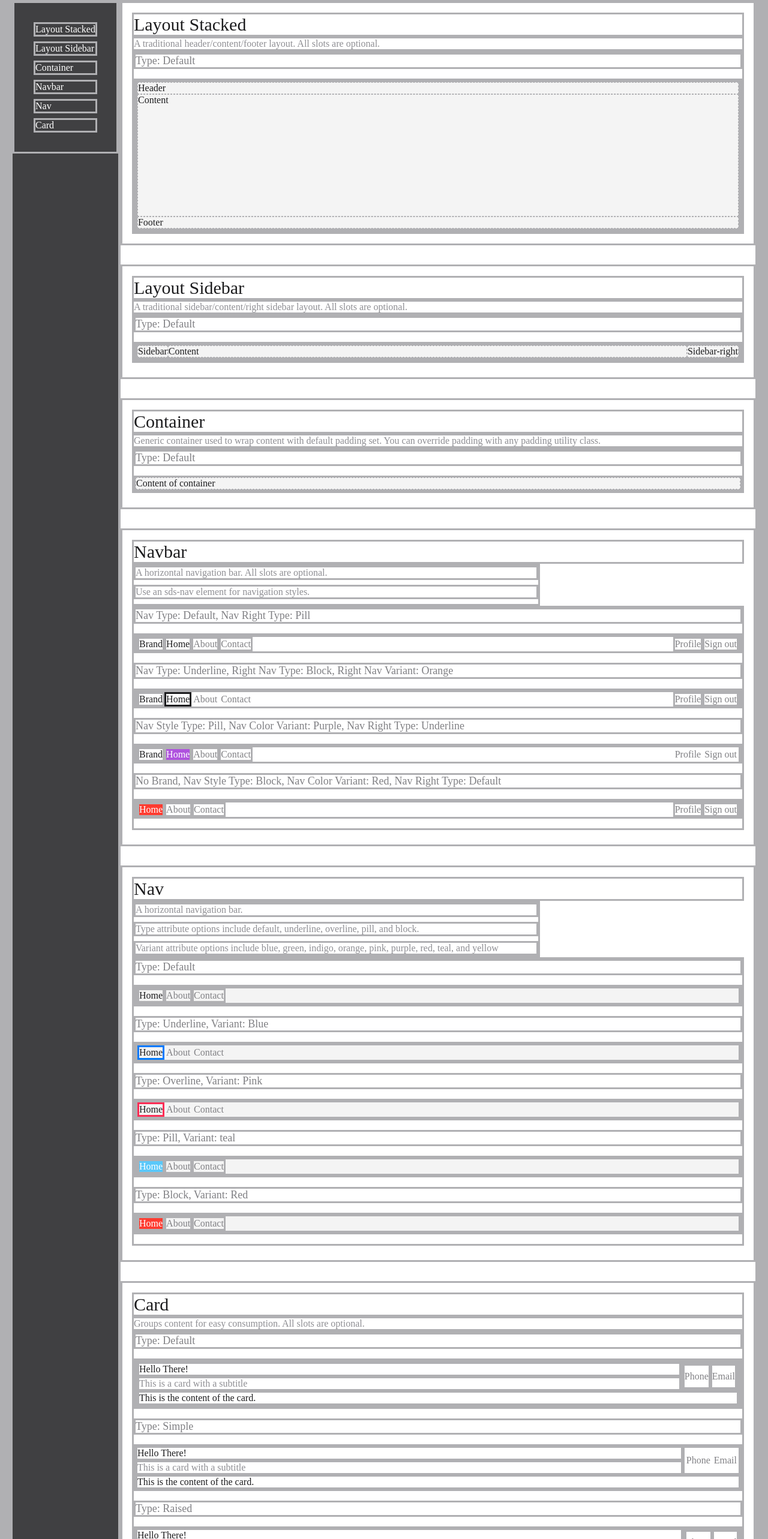
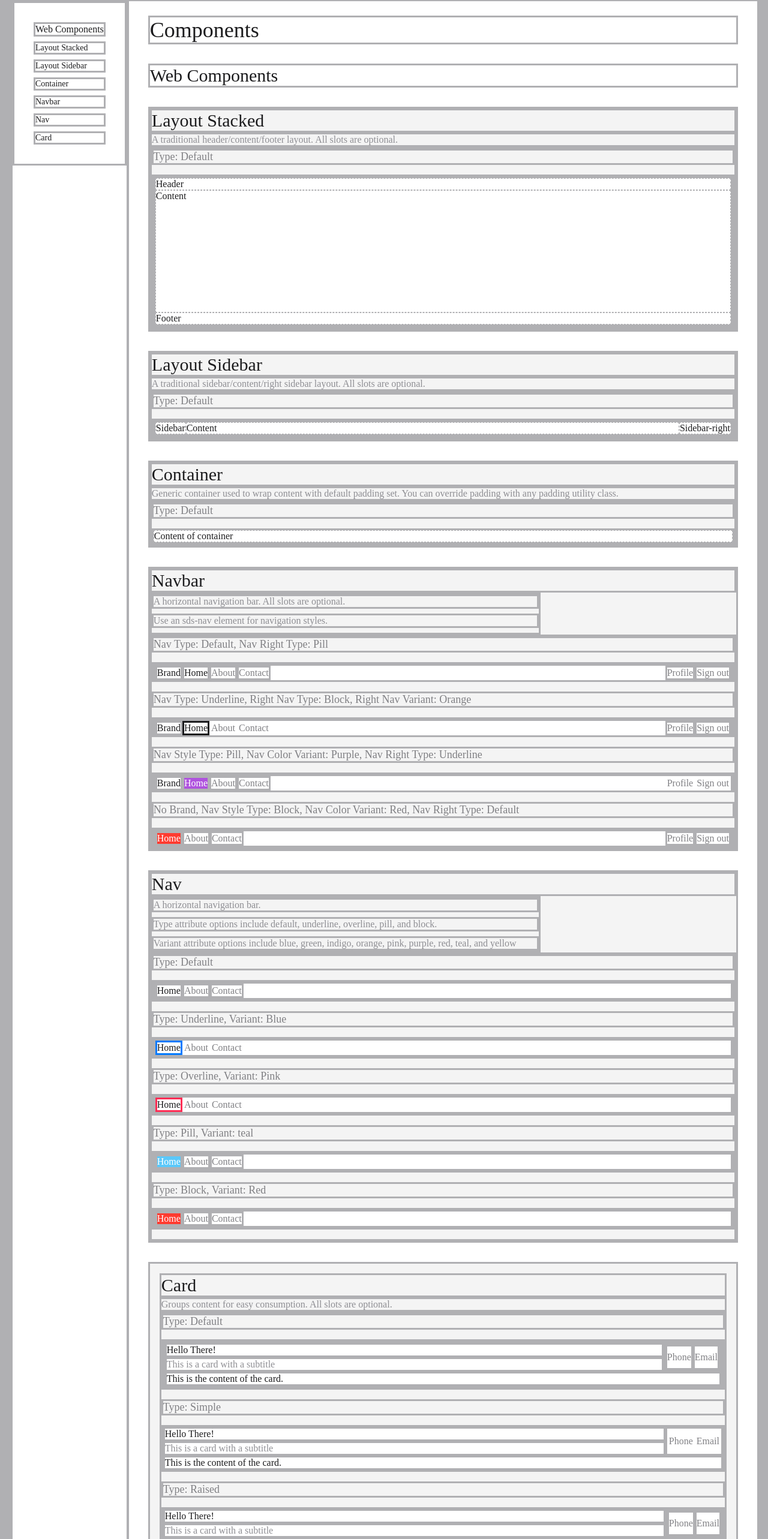
Before and after one commit to jshimkoski/simple-design-system, a Vue app: page /components in a window 1280 px wide. Shown: the part 52-2618 px from the top of the page at 60% size. Built offline with nearby package versions, Linux system fonts and the light colour scheme; what tailwind-css-variables would draw is missing.

Commit message:
start to clean up docs

```diff
--- a/src/App.vue
+++ b/src/App.vue
@@ -1,6 +1,6 @@
 <template>
   <sds-layout-stacked>
-    <header slot="header">
+    <header slot="header" class="sticky top-0 z-10">
       <sds-navbar>
         <h1 slot="brand">
           <router-link to="/" active-class="active" exact>{{
@@ -33,7 +33,7 @@
     </main>
     <footer
       slot="footer"
-      class="py-12 text-center text-sm bg-static-gray-800 text-static-gray-300 border-t"
+      class="py-12 text-center text-sm bg-gray-100 border-t"
     >
       {{ appName }}, version 1.0.0
     </footer>
--- a/src/views/Components.vue
+++ b/src/views/Components.vue
@@ -1,34 +1,33 @@
 <template>
   <sds-container class="components p-0">
-    <sds-layout-sidebar>
-      <aside slot="sidebar" class="bg-static-gray-800 border-r hidden md:block">
-        <nav class="sticky top-0 p-8">
-          <a href="#layout-stacked" class="block text-white hover:darken mb-2"
+    <sds-layout-sidebar class="divide-x">
+      <aside slot="sidebar" class="hidden md:block">
+        <nav class="p-8 text-sm space-y-2">
+          <h2 class="font-medium mb-2 text-base">Web Components</h2>
+          <a href="#layout-stacked" class="block hover:text-red"
             >Layout Stacked</a
           >
-          <a href="#layout-sidebar" class="block text-white hover:darken mb-2"
+          <a href="#layout-sidebar" class="block hover:text-red"
             >Layout Sidebar</a
           >
-          <a href="#container" class="block text-white hover:darken mb-2"
-            >Container</a
-          >
-          <a href="#navbar" class="block text-white hover:darken mb-2"
-            >Navbar</a
-          >
-          <a href="#nav" class="block text-white hover:darken mb-2">Nav</a>
-          <a href="#card" class="block text-white hover:darken">Card</a>
+          <a href="#container" class="block hover:text-red">Container</a>
+          <a href="#navbar" class="block hover:text-red">Navbar</a>
+          <a href="#nav" class="block hover:text-red">Nav</a>
+          <a href="#card" class="block hover:text-red">Card</a>
         </nav>
       </aside>
-      <sds-container slot="content" class="space-y-8">
+      <div slot="content" class="space-y-8 p-4 md:py-6 md:px-8">
+        <h2 class="text-4xl">Components</h2>
+        <h3 class="text-3xl">Web Components</h3>
         <!-- Layout Stacked -->
-        <sds-card id="layout-stacked" class="p:0 md:p-4 pb-6">
+        <sds-card id="layout-stacked" class="bg-gray-100">
           <h2 slot="title" class="text-3xl">Layout Stacked</h2>
           <p slot="subtitle">
             A traditional header/content/footer layout. All slots are optional.
           </p>
           <section slot="content">
             <h3 class="text-lg mb-4 text-gray-600">Type: Default</h3>
-            <sds-container class="bg-gray-100 h-64">
+            <sds-container class="bg-bgcolor h-64">
               <sds-layout-stacked>
                 <header slot="header" class="border-dashed border">
                   Header
@@ -43,7 +42,7 @@
         </sds-card>
 
         <!-- Layout Sidebar -->
-        <sds-card id="layout-sidebar" class="p-4 pb-6">
+        <sds-card id="layout-sidebar" class="bg-gray-100">
           <h2 slot="title" class="text-3xl">Layout Sidebar</h2>
           <p slot="subtitle">
             A traditional sidebar/content/right sidebar layout. All slots are
@@ -51,7 +50,7 @@
           </p>
           <section slot="content">
             <h3 class="text-lg mb-4 text-gray-600">Type: Default</h3>
-            <sds-container class="bg-gray-100">
+            <sds-container class="bg-bgcolor">
               <sds-layout-sidebar>
                 <header slot="sidebar" class="border-dashed border">
                   Sidebar
@@ -66,7 +65,7 @@
         </sds-card>
 
         <!-- Container -->
-        <sds-card id="container" class="p-4 pb-6">
+        <sds-card id="container" class="bg-gray-100">
           <h2 slot="title" class="text-3xl">Container</h2>
           <p slot="subtitle">
             Generic container used to wrap content with default padding set. You
@@ -74,7 +73,7 @@
           </p>
           <section slot="content">
             <h3 class="text-lg mb-4 text-gray-600">Type: Default</h3>
-            <sds-container class="bg-gray-100">
+            <sds-container class="bg-bgcolor">
               <sds-container class="border-dashed border">
                 Content of container
               </sds-container>
@@ -83,7 +82,7 @@
         </sds-card>
 
         <!-- Navbar -->
-        <sds-card id="navbar" class="p-4 pb-6">
+        <sds-card id="navbar" class="bg-gray-100">
           <h2 slot="title" class="text-3xl">Navbar</h2>
           <div slot="subtitle" class="w-2/3">
             <p>A horizontal navigation bar. All slots are optional.</p>
@@ -91,11 +90,11 @@
               Use an sds-nav element for navigation styles.
             </p>
           </div>
-          <section slot="content">
-            <h3 class="text-lg mb-4 text-gray-600">
+          <section slot="content" class="space-y-4">
+            <h3 class="text-lg text-gray-600">
               Nav Type: Default, Nav Right Type: Pill
             </h3>
-            <sds-container class="bg-gray-100 mb-4">
+            <sds-container class="bg-bgcolor">
               <sds-navbar>
                 <h1 slot="brand">
                   Brand
@@ -112,11 +111,11 @@
               </sds-navbar>
             </sds-container>
 
-            <h3 class="text-lg mb-4 text-gray-600">
+            <h3 class="text-lg text-gray-600">
               Nav Type: Underline, Right Nav Type: Block, Right Nav Variant:
               Orange
             </h3>
-            <sds-container class="bg-gray-100 mb-4">
+            <sds-container class="bg-bgcolor">
               <sds-navbar>
                 <h1 slot="brand">
                   Brand
@@ -133,11 +132,11 @@
               </sds-navbar>
             </sds-container>
 
-            <h3 class="text-lg mb-4 text-gray-600">
+            <h3 class="text-lg text-gray-600">
               Nav Style Type: Pill, Nav Color Variant: Purple, Nav Right Type:
               Underline
             </h3>
-            <sds-container class="bg-gray-100 mb-4">
+            <sds-container class="bg-bgcolor mb-4">
               <sds-navbar>
                 <h1 slot="brand">
                   Brand
@@ -154,11 +153,11 @@
               </sds-navbar>
             </sds-container>
 
-            <h3 class="text-lg mb-4 text-gray-600">
+            <h3 class="text-lg text-gray-600">
               No Brand, Nav Style Type: Block, Nav Color Variant: Red, Nav Right
               Type: Default
             </h3>
-            <sds-container class="bg-gray-100 mb-4">
+            <sds-container class="bg-bgcolor mb-4">
               <sds-navbar hide-brand>
                 <sds-nav slot="nav" type="block" variant="red">
                   <a slot="item" href="#" class="active">Home</a>
@@ -175,7 +174,7 @@
         </sds-card>
 
         <!-- Nav -->
-        <sds-card id="nav" class="p-4 pb-6">
+        <sds-card id="nav" class="bg-gray-100">
           <h2 slot="title" class="text-3xl">Nav</h2>
           <div slot="subtitle" class="w-2/3">
             <p>A horizontal navigation bar.</p>
@@ -192,7 +191,7 @@
             <h3 class="text-lg mb-4 text-gray-600">
               Type: Default
             </h3>
-            <sds-container class="bg-gray-100 mb-4">
+            <sds-container class="bg-bgcolor mb-4">
               <sds-nav>
                 <a slot="item" href="#" class="active">Home</a>
                 <a slot="item" href="#">About</a>
@@ -203,7 +202,7 @@
             <h3 class="text-lg mb-4 text-gray-600">
               Type: Underline, Variant: Blue
             </h3>
-            <sds-container class="bg-gray-100 mb-4">
+            <sds-container class="bg-bgcolor mb-4">
               <sds-nav type="underline" variant="blue">
                 <a slot="item" href="#" class="active">Home</a>
                 <a slot="item" href="#">About</a>
@@ -214,7 +213,7 @@
             <h3 class="text-lg mb-4 text-gray-600">
               Type: Overline, Variant: Pink
             </h3>
-            <sds-container class="bg-gray-100 mb-4">
+            <sds-container class="bg-bgcolor mb-4">
               <sds-nav type="overline" variant="pink">
                 <a slot="item" href="#" class="active">Home</a>
                 <a slot="item" href="#">About</a>
@@ -225,7 +224,7 @@
             <h3 class="text-lg mb-4 text-gray-600">
               Type: Pill, Variant: teal
             </h3>
-            <sds-container class="bg-gray-100 mb-4">
+            <sds-container class="bg-bgcolor mb-4">
               <sds-nav type="pill" variant="teal">
                 <a slot="item" href="#" class="active">Home</a>
                 <a slot="item" href="#">About</a>
@@ -236,7 +235,7 @@
             <h3 class="text-lg mb-4 text-gray-600">
               Type: Block, Variant: Red
             </h3>
-            <sds-container class="bg-gray-100 mb-4">
+            <sds-container class="bg-bgcolor mb-4">
               <sds-nav type="block" variant="red">
                 <a slot="item" href="#" class="active">Home</a>
                 <a slot="item" href="#">About</a>
@@ -247,14 +246,14 @@
         </sds-card>
 
         <!-- Card -->
-        <sds-card id="card" class="p-4 pb-6">
+        <sds-card id="card" class="bg-gray-100 p-4 pb-6">
           <h2 slot="title" class="text-3xl">Card</h2>
           <p slot="subtitle">
             Groups content for easy consumption. All slots are optional.
           </p>
           <section slot="content">
             <h2 class="text-lg mb-4 text-gray-600">Type: Default</h2>
-            <sds-container class="bg-gray-100 mb-4">
+            <sds-container class="bg-bgcolor mb-4">
               <sds-card>
                 <h3 slot="title">Hello There!</h3>
                 <p slot="subtitle">This is a card with a subtitle</p>
@@ -269,7 +268,7 @@
             </sds-container>
 
             <h2 class="text-lg mb-4 text-gray-600">Type: Simple</h2>
-            <sds-container class="bg-gray-100 mb-4">
+            <sds-container class="bg-bgcolor mb-4">
               <sds-card type="simple">
                 <h3 slot="title">Hello There!</h3>
                 <p slot="subtitle">This is a card with a subtitle</p>
@@ -284,7 +283,7 @@
             </sds-container>
 
             <h2 class="text-lg mb-4 text-gray-600">Type: Raised</h2>
-            <sds-container class="bg-gray-100 mb-4">
+            <sds-container class="bg-bgcolor mb-4">
               <sds-card type="raised">
                 <h3 slot="title">Hello There!</h3>
                 <p slot="subtitle">This is a card with a subtitle</p>
@@ -301,7 +300,7 @@
             <h2 class="text-lg mb-4 text-gray-600">
               Type: Accented
             </h2>
-            <sds-container class="bg-gray-100 mb-4">
+            <sds-container class="bg-bgcolor mb-4">
               <sds-card type="accented">
                 <h3 slot="title">Hello There!</h3>
                 <p slot="subtitle">This is a card with a subtitle</p>
@@ -316,7 +315,7 @@
             </sds-container>
           </section>
         </sds-card>
-      </sds-container>
+      </div>
     </sds-layout-sidebar>
   </sds-container>
 </template>
```
Also changed, not shown: src/views/Guide.vue (+21 -29 lines), src/views/Home.vue (+4 -11 lines).
